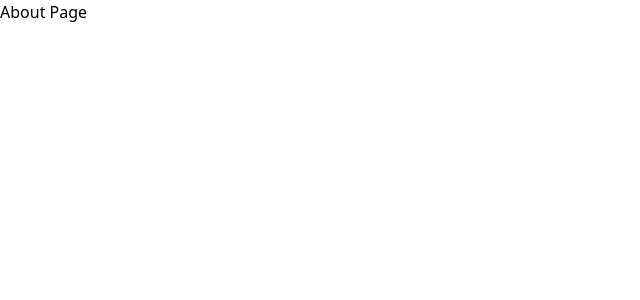
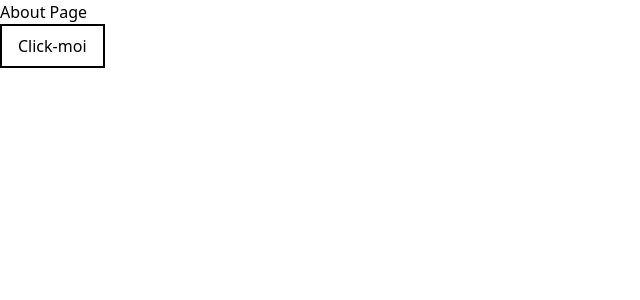
Before and after one commit to ScuBix1/ergo-framework, a React (Vite) app: page /about in a window 1280 px wide. Shown: the top 300 px of the page, without its empty margins (0-640 px from the left). Built offline with nearby package versions, Linux system fonts and the light colour scheme.

Commit message:
add: Button & hot reload

```diff
--- /dev/null
+++ b/src/components/Bouton.jsx
@@ -0,0 +1,15 @@
+export function Button(props) {
+  const { children, onClick, type = "button", className = "" } = props;
+
+  return (
+    <button
+      type={type}
+      onClick={onClick}
+      className={`px-4 py-2 bg-white text-black border-2  hover:bg-stone-200 transition duration-200 ${className}`}
+    >
+      {children}
+    </button>
+  );
+}
+
+export default Button;
--- a/src/pages/About.jsx
+++ b/src/pages/About.jsx
@@ -1,5 +1,12 @@
+import Button from "../components/Bouton";
+
 function About() {
-  return <h1>About Page</h1>;
+  return (
+    <>
+      <h1>About Page</h1>
+      <Button children={"Click-moi"} />
+    </>
+  );
 }
 
 export default About;
--- a/vite.config.js
+++ b/vite.config.js
@@ -1,8 +1,11 @@
-import tailwindcss from '@tailwindcss/vite';
-import react from '@vitejs/plugin-react';
-import { defineConfig } from 'vite';
+import tailwindcss from "@tailwindcss/vite";
+import react from "@vitejs/plugin-react";
+import { defineConfig } from "vite";
 
 // https://vite.dev/config/
 export default defineConfig({
   plugins: [react(), tailwindcss()],
+  watch: {
+    usePolling: true,
+  },
 });
```
